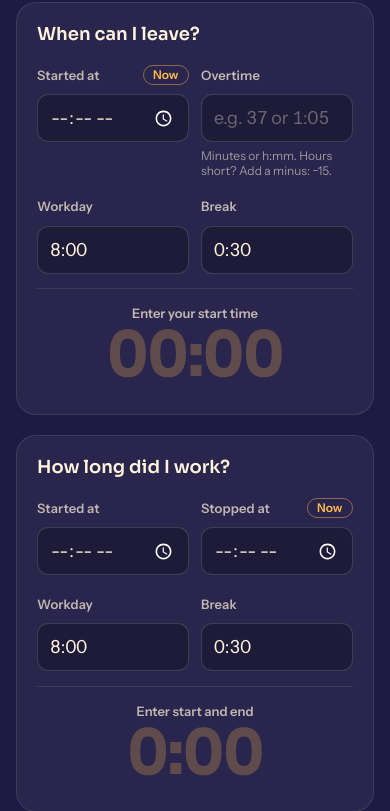
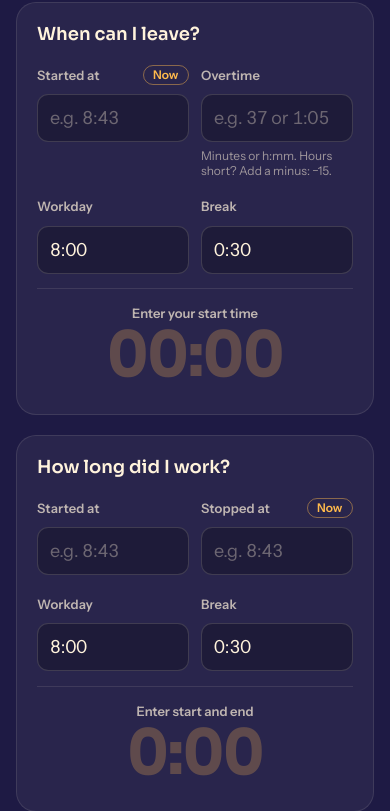
Before and after one commit to Turmin/Turmin.com, a PHP site: page /clockout/index.php in a window 390 px wide. Shown: the part 203-1014 px from the top of the page. Run offline with PHP 8.4, Linux system fonts and the light colour scheme.

Commit message:
Clock Out: replace native time inputs, bust CSS cache
- Start/end times are plain text fields (decimal keypad) instead of
  type=time; iOS Safari kept its own width and height for those, so the
  fields overlapped. Typing 843 or 8.43 is tidied to 08:43 on blur
- Stylesheet URL gets ?v=<filemtime> so phones pick up CSS changes
- No error message while a time is still being typed

Co-Authored-By: Claude Opus 5.5 <noreply@anthropic.com>
Claude-Session: https://claude.ai/code/session_01SeHSaRQeoQHHWWSzZtLKBf

```diff
--- a/clockout/css/style.css
+++ b/clockout/css/style.css
@@ -128,7 +128,7 @@ h1, h2, p { margin: 0; }
   width: 100%;
   min-width: 0;
   max-width: 100%;
-  height: 3rem; /* iOS gives an empty time input no height of its own */
+  height: 3rem;
   margin: 0;
   -webkit-appearance: none;
   appearance: none;
@@ -143,9 +143,6 @@ h1, h2, p { margin: 0; }
   padding: .6rem .75rem;
   color-scheme: dark;
 }
-/* iOS Safari: centred value and a built-in minimum width otherwise */
-.calc input[type="time"] { text-align: left; }
-.calc input::-webkit-date-and-time-value { text-align: left; margin: 0; }
 .calc input::placeholder { color: var(--fg); opacity: .35; }
 .calc input:focus { outline: none; border-color: var(--mark); }
 
--- a/clockout/index.php
+++ b/clockout/index.php
@@ -178,7 +178,7 @@ function diff_text($v)
   <link rel="icon" href="/favicon.ico" sizes="32x32">
   <link rel="apple-touch-icon" href="/img/apple-touch-icon.png">
   <link rel="preload" href="/fonts/sora-latin-wght-normal.woff2" as="font" type="font/woff2" crossorigin>
-  <link rel="stylesheet" href="/clockout/css/style.css">
+  <link rel="stylesheet" href="/clockout/css/style.css?v=<?= (int) @filemtime(__DIR__ . '/css/style.css') ?>">
 </head>
 <body>
   <main class="tool">
@@ -204,7 +204,7 @@ function diff_text($v)
             <label for="start">Started at</label>
             <button type="button" class="chip" data-now="start">Now</button>
           </div>
-          <input id="start" name="start" type="time" required value="<?= e($in['start']) ?>">
+          <input id="start" name="start" inputmode="decimal" autocomplete="off" placeholder="e.g. 8:43" data-time value="<?= e($in['start']) ?>">
         </div>
         <div class="field">
           <label for="overtime">Overtime</label>
@@ -242,14 +242,14 @@ function diff_text($v)
       <form class="calc" id="form-worked" method="get" action="#form-worked">
         <div class="field">
           <label for="s2">Started at</label>
-          <input id="s2" name="s2" type="time" value="<?= e($in['s2']) ?>">
+          <input id="s2" name="s2" inputmode="decimal" autocomplete="off" placeholder="e.g. 8:43" data-time value="<?= e($in['s2']) ?>">
         </div>
         <div class="field">
           <div class="label-row">
             <label for="e2">Stopped at</label>
             <button type="button" class="chip" data-now="e2">Now</button>
           </div>
-          <input id="e2" name="e2" type="time" value="<?= e($in['e2']) ?>">
+          <input id="e2" name="e2" inputmode="decimal" autocomplete="off" placeholder="e.g. 8:43" data-time value="<?= e($in['e2']) ?>">
         </div>
         <div class="field">
           <label for="w2">Workday</label>
@@ -328,6 +328,8 @@ function diff_text($v)
         '<p class="result-big' + (empty ? ' result-empty' : '') + '">' + big + '</p>' +
         (sub ? '<p class="result-sub">' + sub + '</p>' : '');
     }
+    // A half-typed time ("8") isn't an error yet while you're still in the field.
+    function typing(id) { return document.activeElement === $(id); }
     function error(out, msg) { out.innerHTML = '<p class="result-error">' + esc(msg) + '</p>'; }
 
     // Remember workday and break per browser (unless the URL set them).
@@ -345,7 +347,9 @@ function diff_text($v)
       if ($('start').value === '') { render(out, 'Enter your start time', '00:00', '', true); return; }
       var start = parseTime($('start').value), work = parseDuration($('workday').value),
           brk = parseDuration($('break').value), ot = parseDuration($('overtime').value);
-      if (start === null) return error(out, "That start time doesn't make sense. Try something like 8:43.");
+      if (start === null) return typing('start')
+        ? render(out, 'Enter your start time', '00:00', '', true)
+        : error(out, "That start time doesn't make sense. Try something like 8:43.");
       if (work === null || brk === null || ot === null)
         return error(out, 'Use minutes (37) or hours:minutes (1:05). A minus sign (-15) works too.');
 
@@ -372,7 +376,9 @@ function diff_text($v)
       if ($('s2').value === '' && $('e2').value === '') { render(out, 'Enter start and end', '0:00', '', true); return; }
       var s = parseTime($('s2').value), e = parseTime($('e2').value),
           b = parseDuration($('b2').value), w = parseDuration($('w2').value);
-      if (s === null || e === null) return error(out, 'Enter both a start and an end time, like 8:43 and 17:20.');
+      if (s === null || e === null) return typing('s2') || typing('e2')
+        ? render(out, 'Enter start and end', '0:00', '', true)
+        : error(out, 'Enter both a start and an end time, like 8:43 and 17:20.');
       if (b === null || w === null) return error(out, 'Use minutes (30) or hours:minutes (0:30).');
 
       var span = e - s; if (span < 0) span += DAY;
@@ -399,6 +405,15 @@ function diff_text($v)
       });
     });
 
+    // Tidy typed times on blur: "843" or "8.43" becomes "08:43".
+    document.querySelectorAll('[data-time]').forEach(function (el) {
+      el.addEventListener('blur', function () {
+        var t = parseTime(el.value);
+        if (t !== null) el.value = pad(Math.floor(t / 60)) + ':' + pad(t % 60);
+        el.closest('form').id === 'form-home' ? calcHome() : calcWorked();
+      });
+    });
+
     $('form-home').addEventListener('input', calcHome);
     $('form-worked').addEventListener('input', calcWorked);
     // With JS everything is live; submitting just updates the URL (handy to share/bookmark).
```
